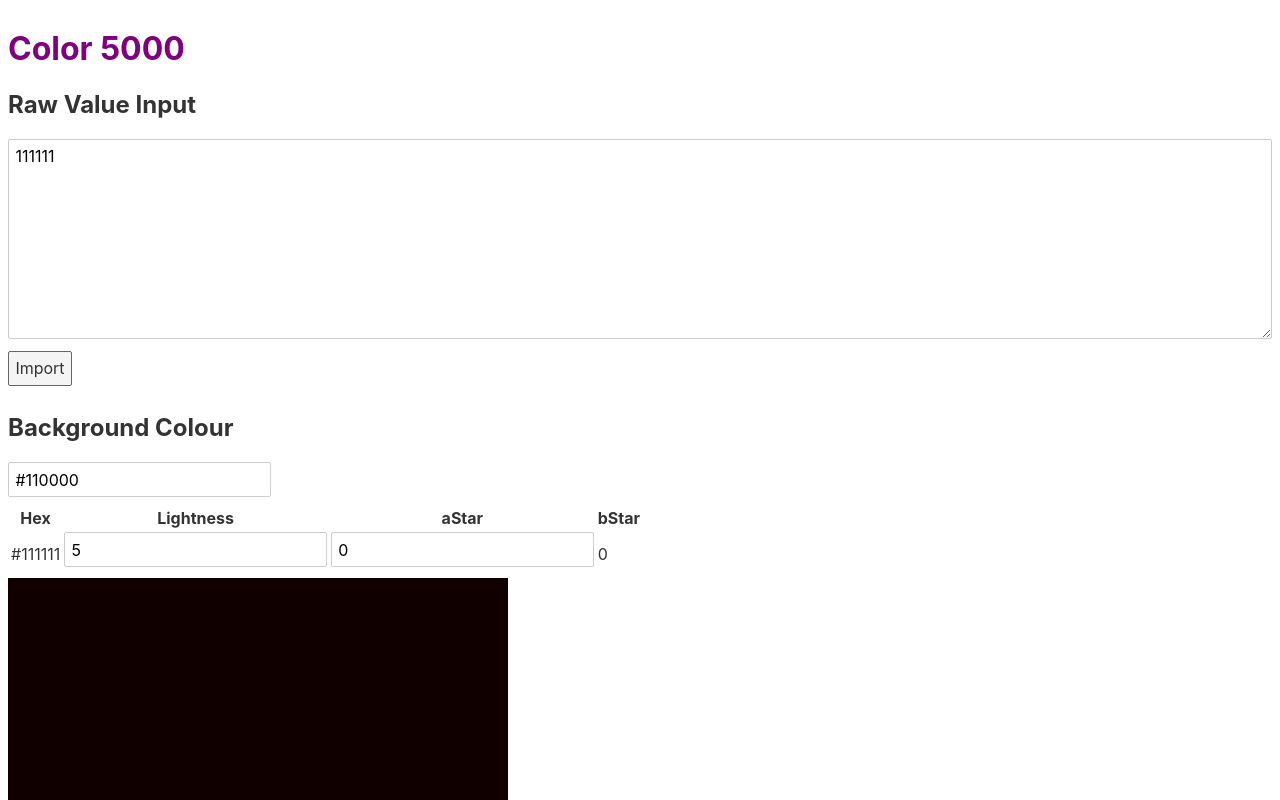
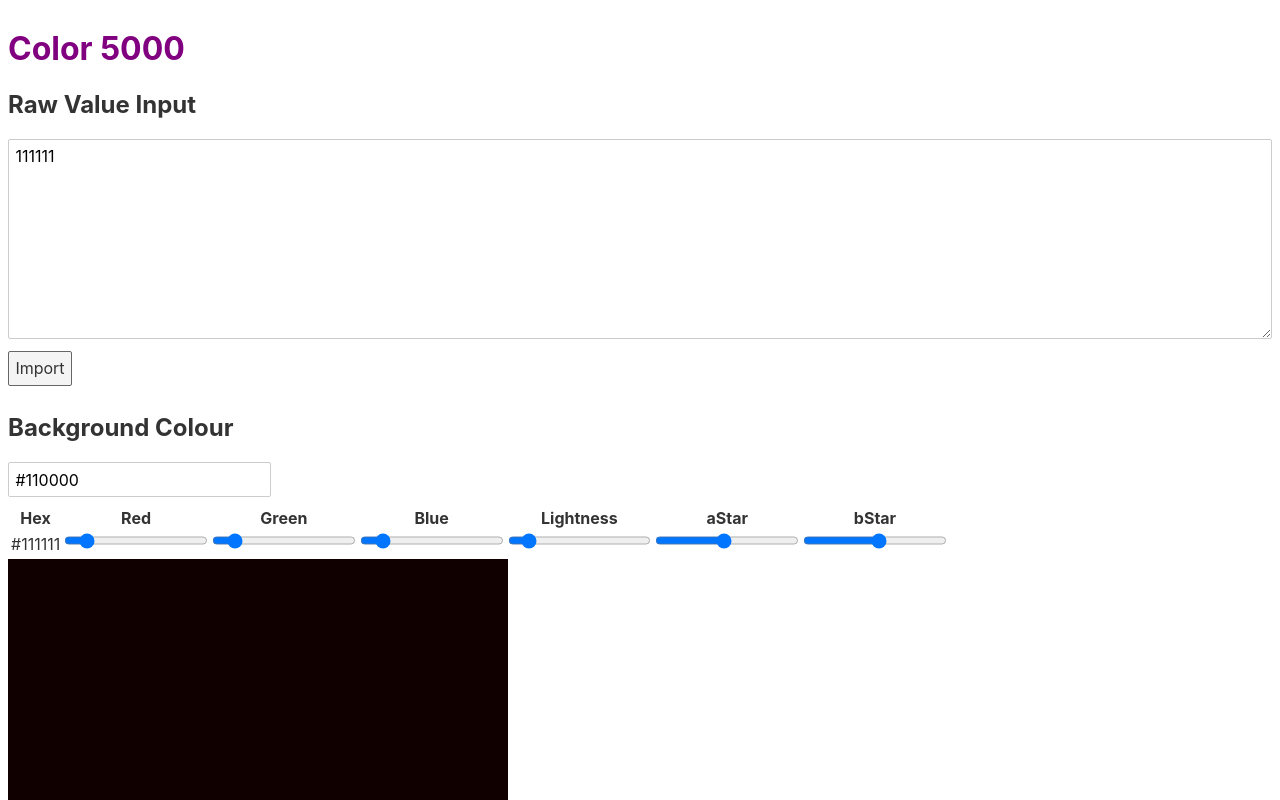
Before and after one commit to jeffhiltz/farbe5000, a Svelte app: page / in a window 1280 px wide. Both pictures are taken after a click on the button "Import". Shown: the top 800 px of the page. Built offline with nearby package versions, Linux system fonts and the light colour scheme.

Commit message:
enable adjustments using new row component

```diff
--- a/src/ColorTable.svelte
+++ b/src/ColorTable.svelte
@@ -1,5 +1,6 @@
 <script>
   import { colors, colorValues } from './colors.js'
+  import ColorTableRow from './ColorTableRow.svelte'
   import convert from 'color-convert'
 
   function handleChange(e) {
@@ -19,6 +20,9 @@
   <thead>
     <tr>
       <th>Hex</th>
+      <th>Red</th>
+      <th>Green</th>
+      <th>Blue</th>
       <th>Lightness</th>
       <th>aStar</th>
       <th>bStar</th>
@@ -26,12 +30,7 @@
   </thead>
   <tbody>
     {#each $colorValues as value, idx (value.id)}
-      <tr>
-        <td>{value.hex}</td>
-        <td><input color_id={value.id} on:change="{handleChange}" value="{value.lightness}"></td>
-        <td><input color_id={value.id} on:change="{handleChange}" value="{value.aStar}"></td>
-        <td>{value.bStar}</td>
-      </tr>
+       <ColorTableRow {...value}/>
     {/each}
   </tbody>
 </table>
--- /dev/null
+++ b/src/ColorTableRow.svelte
@@ -0,0 +1,46 @@
+<script>
+  import { colors, colorValues } from './colors.js'
+  import convert from 'color-convert'
+
+  export let id
+  export let hex
+  export let red
+  export let green
+  export let blue
+  export let hue
+  export let saturation
+  export let hsLightness
+  export let lightness
+  export let aStar
+  export let bStar
+
+  function setColor(hex) {
+    // console.log(`trying to set color ${id} to ${hex}`)
+    colors.update(cols => {
+      cols[id].hex = hex
+      return cols
+    })
+  }
+
+  // handle changes to RGB values
+  $: {
+    const newHex = convert.rgb.hex(red, green, blue)
+    setColor(`#${newHex}`)
+  }
+
+  // handle changes to LAB values
+  $: {
+    const newHex = convert.lab.hex(lightness, aStar, bStar)
+    setColor(`#${newHex}`)
+  }
+</script>
+
+<tr>
+  <td>{hex}</td>
+  <td><input type=range min=0 max=255 bind:value={red}></td>
+  <td><input type=range min=0 max=255 bind:value={green}></td>
+  <td><input type=range min=0 max=255 bind:value={blue}></td>
+  <td><input type=range min=0 max=100 bind:value={lightness}></td>
+  <td><input type=range min=-86 max=98 bind:value="{aStar}"></td>
+  <td><input type=range min=-108 max=94 bind:value="{bStar}"></td>
+</tr>
```
